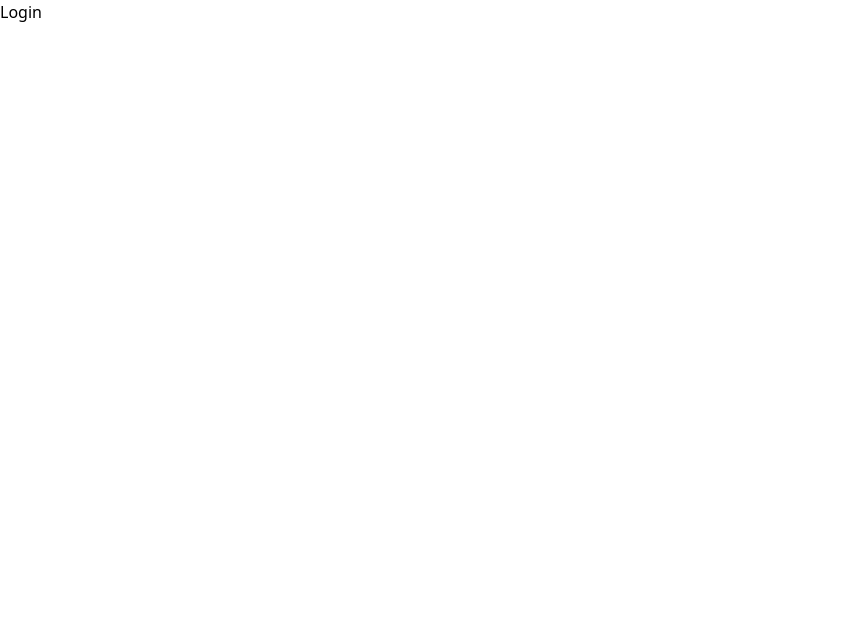
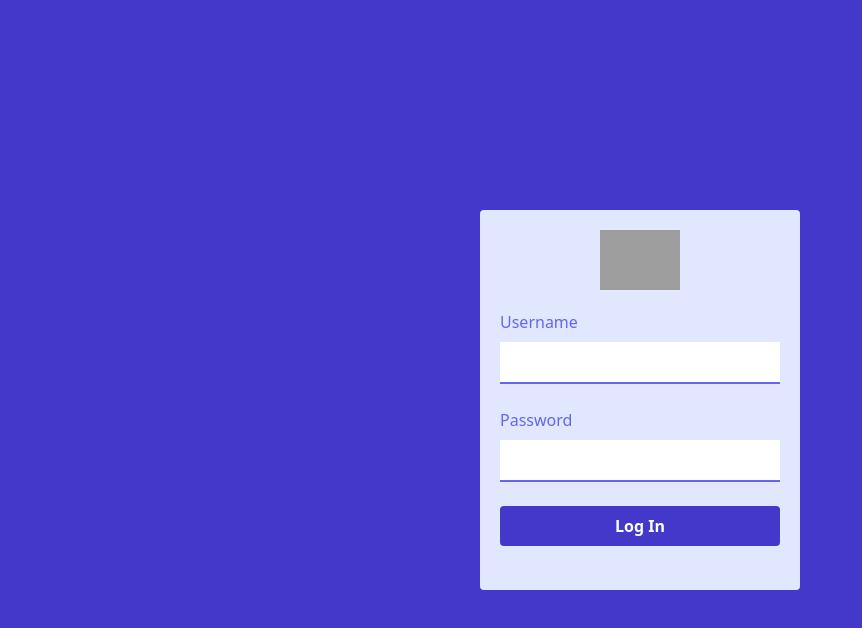
Before and after one commit to tolgabayra/privia_backend, a React (Vite) app in the folder client/: page /login in a window 1280 px wide. Shown: the top 628 px of the page, without its empty margins (0-862 px from the left). Built offline with nearby package versions, Linux system fonts and the light colour scheme; grey boxes are pictures that could not be loaded.

Commit message:
Reactjs client tarafında protected router çalışması

```diff
--- /dev/null
+++ b/client/src/pages/Feed.jsx
@@ -0,0 +1,7 @@
+import React from 'react'
+
+export default function Feed() {
+  return (
+    <div>Feed</div>
+  )
+}
--- a/client/src/pages/Login.jsx
+++ b/client/src/pages/Login.jsx
@@ -2,6 +2,28 @@ import React from 'react'
 
 export default function Login() {
   return (
-    <div>Login</div>
+    <div>
+      <div className="flex h-screen bg-indigo-700">
+        <div className="w-full max-w-xs m-auto bg-indigo-100 rounded p-5">
+          <header>
+            <img className="w-20 mx-auto mb-5" src="https://img.icons8.com/fluent/344/year-of-tiger.png" />
+          </header>
+          <form>
+            <div>
+              <label className="block mb-2 text-indigo-500" for="username">Username</label>
+              <input className="w-full p-2 mb-6 text-indigo-700 border-b-2 border-indigo-500 outline-none focus:bg-gray-300" type="text" name="username" />
+            </div>
+            <div>
+              <label className="block mb-2 text-indigo-500" for="password">Password</label>
+              <input className="w-full p-2 mb-6 text-indigo-700 border-b-2 border-indigo-500 outline-none focus:bg-gray-300" type="password" name="password" />
+            </div>
+            <div>
+              <button className="w-full bg-indigo-700 hover:bg-indigo-800 text-white font-bold py-2 px-4 mb-6 rounded" type="submit" >Log In</button>
+            </div>
+          </form>
+
+        </div>
+      </div>
+    </div>
   )
 }
--- a/client/src/pages/Register.jsx
+++ b/client/src/pages/Register.jsx
@@ -2,6 +2,28 @@ import React from 'react'
 
 export default function Register() {
   return (
-    <div>Register</div>
-  )
+    <div>
+    <div className="flex h-screen bg-indigo-700">
+      <div className="w-full max-w-xs m-auto bg-indigo-100 rounded p-5">
+        <header>
+          <img className="w-20 mx-auto mb-5" src="https://img.icons8.com/fluent/344/year-of-tiger.png" />
+        </header>
+        <form>
+          <div>
+            <label className="block mb-2 text-indigo-500" for="username">Username</label>
+            <input className="w-full p-2 mb-6 text-indigo-700 border-b-2 border-indigo-500 outline-none focus:bg-gray-300" type="text" name="username" />
+          </div>
+          <div>
+            <label className="block mb-2 text-indigo-500" for="password">Password</label>
+            <input className="w-full p-2 mb-6 text-indigo-700 border-b-2 border-indigo-500 outline-none focus:bg-gray-300" type="password" name="password" />
+          </div>
+          <div>
+          <button className="w-full bg-indigo-700 hover:bg-indigo-800 text-white font-bold py-2 px-4 mb-6 rounded" type="submit" >Submit</button>
+          </div>
+        </form>
+
+      </div>
+    </div>
+  </div>
+   )
 }
--- a/client/src/routes.jsx
+++ b/client/src/routes.jsx
@@ -1,7 +1,20 @@
+import { useSelector } from "react-redux";
 import { useRoutes } from "react-router-dom";
+import Feed from "./pages/Feed";
 import Home from "./pages/Home";
 import Login from "./pages/Login";
 import Register from "./pages/Register";
+
+
+
+
+const ProtectedRoute = () => {
+  const user = useSelector((state)=> state.auth.user)
+  if (!user) {
+    return <Login />
+  }
+  return <Feed />
+}
 
 
 
@@ -18,6 +31,13 @@ export default function Routes(){
         {
             path: "/register",
             element: <Register />
+        },
+        {
+            path: "/feed",
+            element: <ProtectedRoute />,
+            children: [
+                {path: "", element: <Feed />}
+            ]
         }
     ])
 }
```
